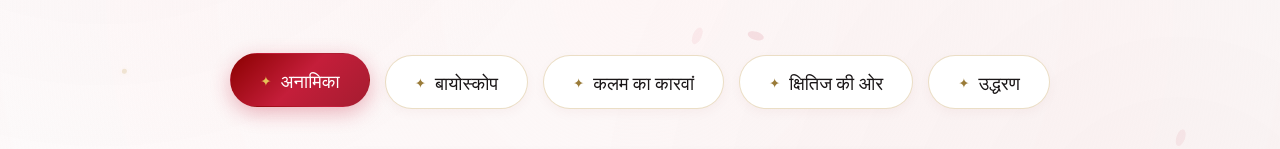
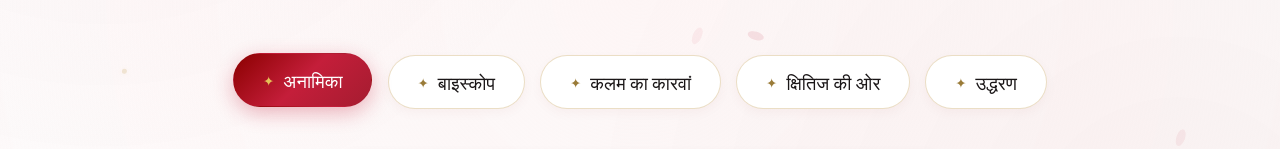
Before and after one commit to rishi-sr/Acanvas1, a React (Vite) app: page /poems in a window 1280 px wide. Shown: the part 407-556 px from the top of the page. Built offline with nearby package versions, Linux system fonts and the light colour scheme; no server answers; the HTML template or start-up script is replaced by a standard one; a web font is replaced by a local one.

Commit message:
fix: update tab label spelling to बाइस्कोप

```diff
--- a/src/pages/Poems/Poems.jsx
+++ b/src/pages/Poems/Poems.jsx
@@ -7,7 +7,7 @@ import './Poems.scss';
 
 const RACHNAYE_TABS = [
   { id: 'anamika', label: 'अनामिका', icon: '✦' },
-  { id: 'bioscope', label: 'बायोस्कोप', icon: '✦' },
+  { id: 'bioscope', label: 'बाइस्कोप', icon: '✦' },
   { id: 'kalam_ka_karwan', label: 'कलम का कारवां', icon: '✦' },
   { id: 'kshitiz_ki_aor', label: 'क्षितिज की ओर', icon: '✦' },
   { id: 'udharan', label: 'उद्धरण', icon: '✦' }
```
